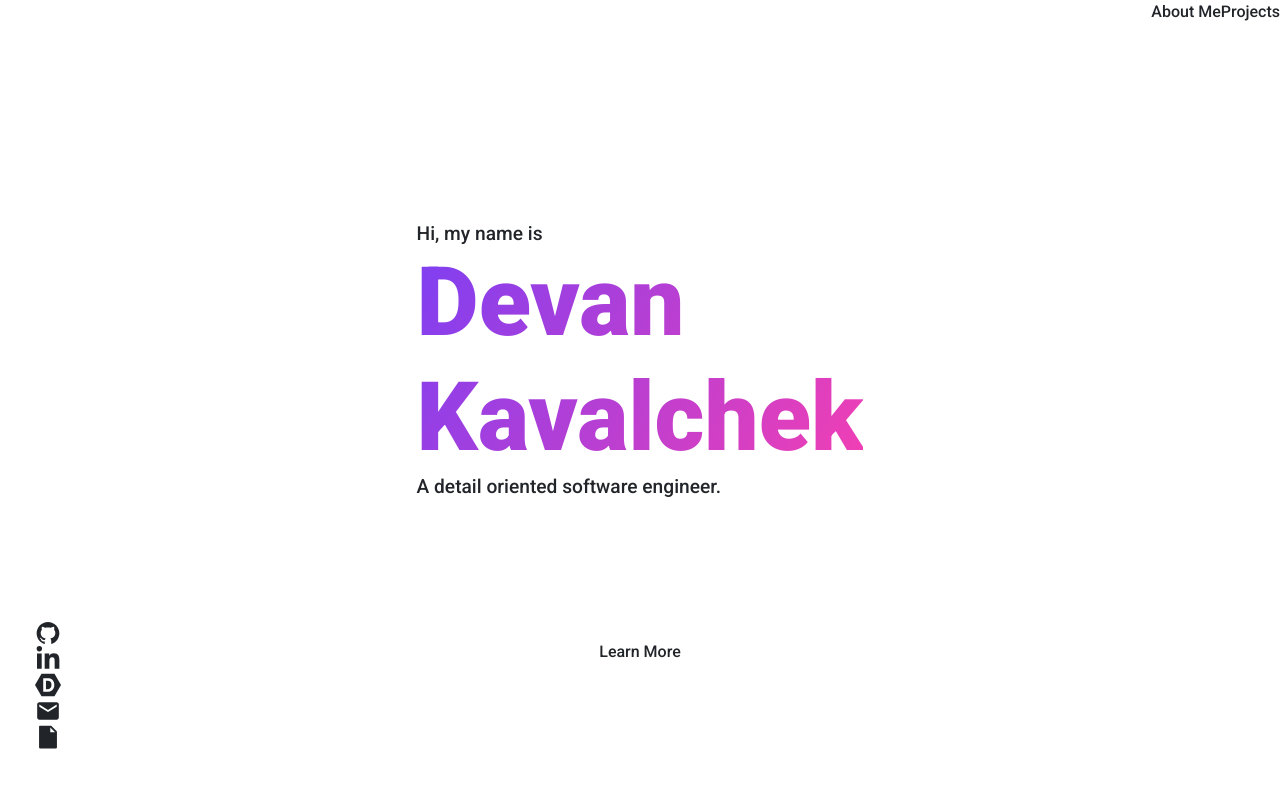
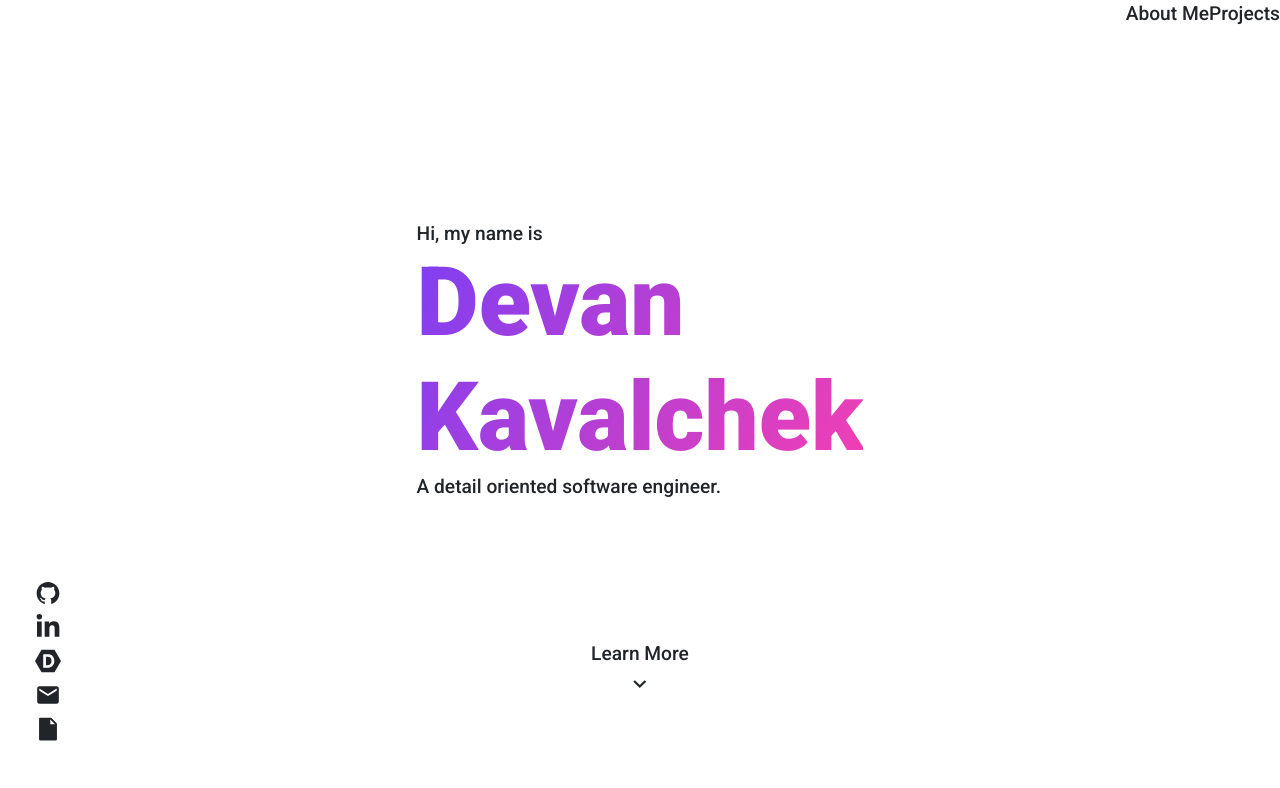
Before and after one commit to devkav/personalWebsite, a React (Create React App) app: page / in a window 1280 px wide. Shown: the top 788 px of the page. Built offline with nearby package versions, Linux system fonts and the light colour scheme.

Commit message:
added onhover for learn more

```diff
--- a/src/components/LearnMore.jsx
+++ b/src/components/LearnMore.jsx
@@ -1,10 +1,13 @@
 import { Component } from 'react';
+import { MdKeyboardArrowDown } from 'react-icons/md';
 
 class LearnMore extends Component {
     render() {
         return (
             <div className="learn-more">
-                <p>Learn More</p>
+                <p className="learn-more-text">Learn More <br />
+                    <MdKeyboardArrowDown className="down-icon" />
+                </p>
             </div>
         );
     }
--- a/src/index.css
+++ b/src/index.css
@@ -33,7 +33,7 @@ h1.welcome-text {
   -webkit-text-fill-color: transparent;
 }
 
-h3.welcome-text {
+h3, p {
   font-size: clamp(14px, 1.5vw, 20px) !important;
 }
 
@@ -71,6 +71,7 @@ p {
   color: #212529;
   background-color: rgba(0, 0, 0, 0);
   transition: color .3s;
+  margin-bottom: clamp(4px, 1vh, 16px);
 }
 
 .linkbar-icon:hover {
@@ -119,9 +120,58 @@ p {
   text-align: center;
 }
 
-.learn-more p {
+@keyframes gradient-color-fade-in {
+  from {
+    --start: rgba(0, 0, 0, 0);
+    --end: rgba(0, 0, 0, 0);
+  }
+
+  to {
+    --start: #7E3FF2;
+    --end: #f23fb3;
+  }
+}
+
+@keyframes gradient-color-fade-out {
+  from {
+    --start: #7E3FF2;
+    --end: #f23fb3;
+  }
+
+  to {
+    --start: rgba(0, 0, 0, 0);
+    --end: rgba(0, 0, 0, 0);
+  }
+}
+
+.learn-more-text {
   width: fit-content;
   height: fit-content;
   margin: 0;
   padding: 0;
+  color: #212529;
+  transition: color .2s;
+  animation: gradient-color-fade-out .4s;
+
+  background: -webkit-linear-gradient(330deg, var(--start), var(--end));
+  background-clip: text;
+  -webkit-background-clip: text;
 }
+
+.learn-more-text:hover {
+  color: rgba(0, 0, 0, 0);
+  cursor: pointer;
+  animation: gradient-color-fade-in;
+  animation-fill-mode: forwards;
+}
+
+.down-icon {
+  font-size: clamp(20px, 2vw, 30px);
+  margin: 0;
+  padding: 0;
+  color: #212529;
+}
+
+.learn-more-text:hover .down-icon {
+  color: #7E3FF2;
+}
```
